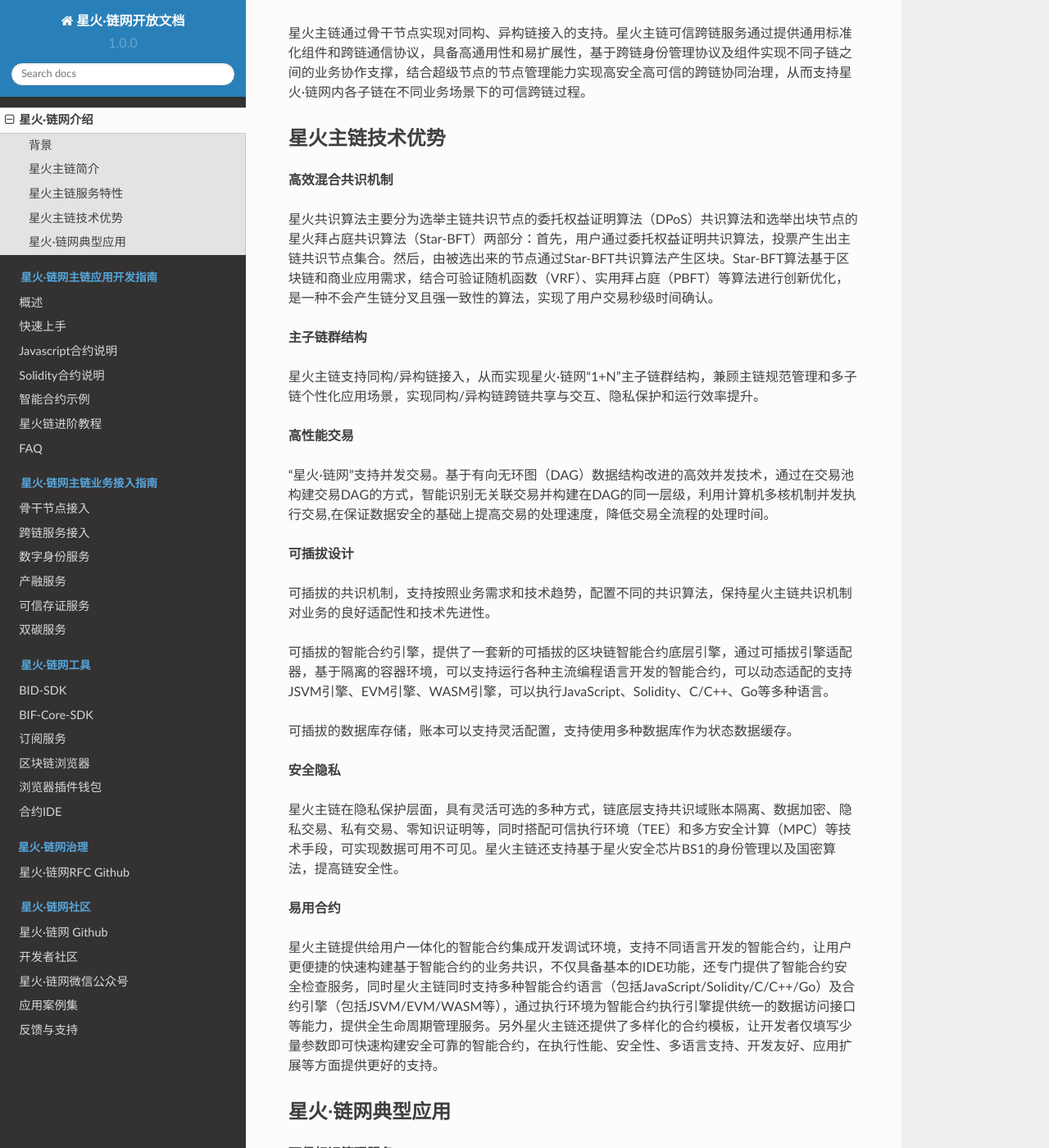
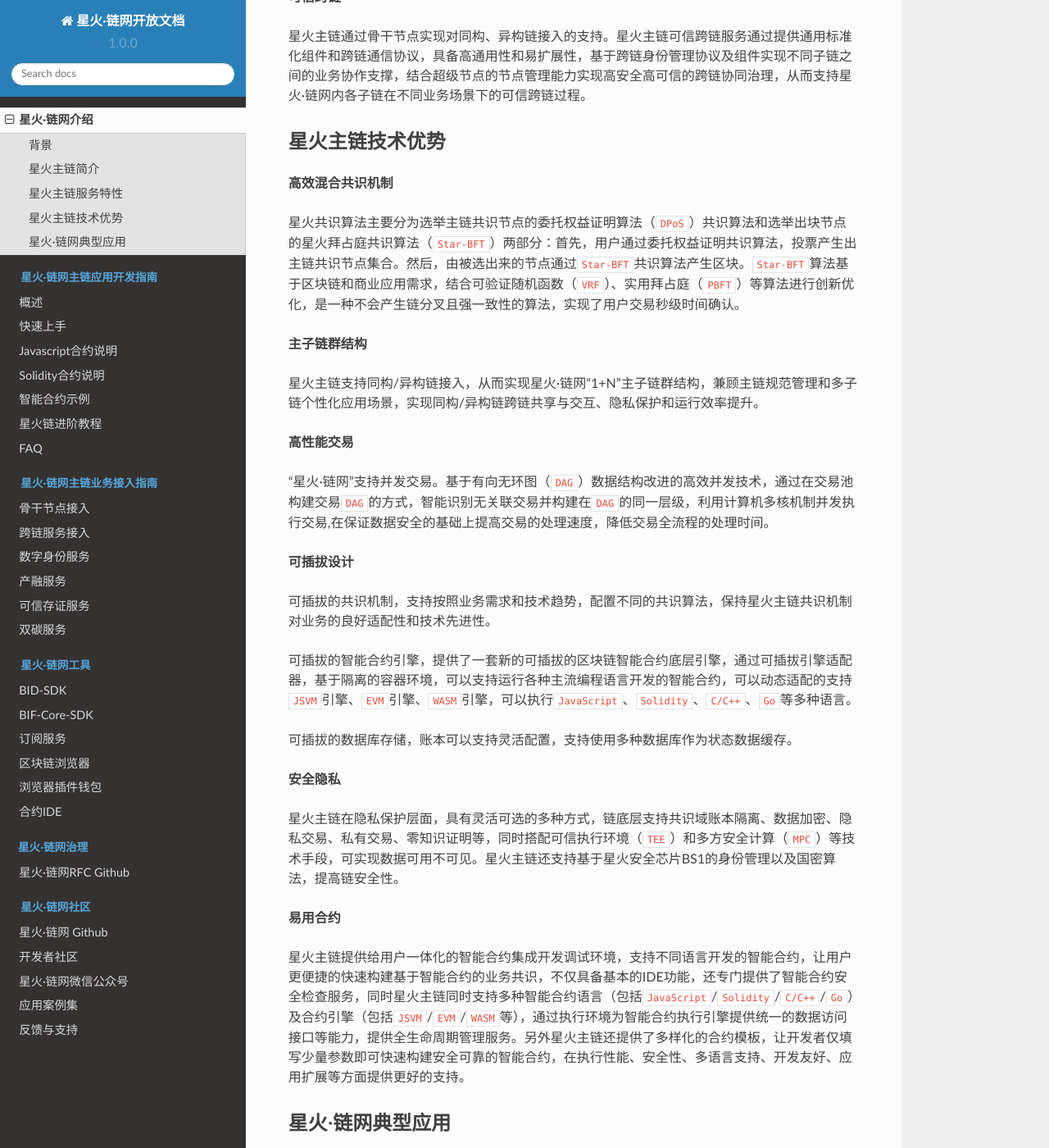
Before and after one commit to caict-4iot-dev/bif-doc, a Sphinx documentation site: the page built from docs/source/brief.md, in a window 1280 px wide and 1400 px high, scrolled down 3063 px. Shown: the whole window at 82% size. Built offline with Sphinx 7.4.7 and the Read the Docs theme 2.0.0, drawn with Linux system fonts in a browser that asks for light colours; some of the changed text lies outside the part shown.

Commit message:
mod file

```diff
--- a/docs/source/brief.md
+++ b/docs/source/brief.md
@@ -4,7 +4,7 @@
 
 “星火·链网”是在工信部的领导与专项支持下，由中国信通院牵头、联合北航、北邮、中国联通等多家大型企事业单位建设的国家区块链新型融合基础设施体系，是为持续推进产业数字化转型，推动数字资产价值化，利用区块链自主创新能力而谋划布局的数字经济“新型基础设施”。其以代表产业数字化转型的工业互联网为主要应用场景，以网络标识这一数字化关键资源为突破口，推动区块链的应用发展，实现新基建的引擎作用。
 
-“星火·链网”建设策略及治理模式开放，定位于面向全球服务的国家级区块链新型基础设施，2020年8月正式启动部署。2021年8月3日，中国信通院正式发布了“星火·链网”底层核心技术-BIF-Core，标志着“星火·链网”主链正式启动运行，并开始向全球进行服务。
+“星火·链网”建设策略及治理模式开放，定位于面向全球服务的国家级区块链新型基础设施，2020年8月正式启动部署。2021年8月3日，中国信通院正式发布了“星火·链网”底层核心技术BIF-Core，标志着“星火·链网”主链正式启动运行，并开始向全球进行服务。
 
 ## 星火主链简介
 
@@ -54,12 +54,12 @@
 
 **智能标识**
 
-星火主链底层地址应用星火标识（BID），BID是基于W3C DID标准开发的新型分布式标识，任意实体可自主生成星火标识，不需要中心化注册机构就可以实现全球唯一性，具有分布式、自主管理、隐私保护和安全易用等特点，同时根据算法的不同，BID支持39-57位变长编码方式，有效适应各种业务场景，兼容各类设备。
+星火主链底层地址应用星火标识（BID），BID是基于`W3C DID`标准开发的新型分布式标识，任意实体可自主生成星火标识，不需要中心化注册机构就可以实现全球唯一性，具有分布式、自主管理、隐私保护和安全易用等特点，同时根据算法的不同，BID支持`39-57`位变长编码方式，有效适应各种业务场景，兼容各类设备。
     ![image.png](./images/brief2.png)
 
 **内生安全**
 
-BID结合星火主链可以提供一套安全强大、简单易用、符合SSI规范的分布式身份服务，星火主链通过BID，基于SSI自主身份，能够分布式地产生和验证全局唯一的BID来标识各种实体（人、机构、物体等），为实体之间跨机构、跨地域的可信数字身份、数字凭证与数据交换提供基础设施，助力企业解决数字化过程中的数据孤岛难题，促进异构、异主、异地数据的共享使用，解决跨链安全可信连接和互操作，打造万物互联的智能世界。
+BID结合星火主链可以提供一套安全强大、简单易用、符合`SSI`规范的分布式身份服务，星火主链通过BID，基于`SSI`自主身份，能够分布式地产生和验证全局唯一的BID来标识各种实体（人、机构、物体等），为实体之间跨机构、跨地域的可信数字身份、数字凭证与数据交换提供基础设施，助力企业解决数字化过程中的数据孤岛难题，促进异构、异主、异地数据的共享使用，解决跨链安全可信连接和互操作，打造万物互联的智能世界。
 
 **可信跨链**
 
@@ -69,7 +69,7 @@ BID结合星火主链可以提供一套安全强大、简单易用、符合SSI
 
 **高效混合共识机制**
 
-星火共识算法主要分为选举主链共识节点的委托权益证明算法（DPoS）共识算法和选举出块节点的星火拜占庭共识算法（Star-BFT）两部分：首先，用户通过委托权益证明共识算法，投票产生出主链共识节点集合。然后，由被选出来的节点通过Star-BFT共识算法产生区块。Star-BFT算法基于区块链和商业应用需求，结合可验证随机函数（VRF）、实用拜占庭（PBFT）等算法进行创新优化，是一种不会产生链分叉且强一致性的算法，实现了用户交易秒级时间确认。
+星火共识算法主要分为选举主链共识节点的委托权益证明算法（`DPoS`）共识算法和选举出块节点的星火拜占庭共识算法（`Star-BFT`）两部分：首先，用户通过委托权益证明共识算法，投票产生出主链共识节点集合。然后，由被选出来的节点通过`Star-BFT`共识算法产生区块。`Star-BFT`算法基于区块链和商业应用需求，结合可验证随机函数（`VRF`）、实用拜占庭（`PBFT`）等算法进行创新优化，是一种不会产生链分叉且强一致性的算法，实现了用户交易秒级时间确认。
 
 **主子链群结构**
 
@@ -77,23 +77,23 @@ BID结合星火主链可以提供一套安全强大、简单易用、符合SSI
 
 **高性能交易**
 
-“星火·链网”支持并发交易。基于有向无环图（DAG）数据结构改进的高效并发技术，通过在交易池构建交易DAG的方式，智能识别无关联交易并构建在DAG的同一层级，利用计算机多核机制并发执行交易,在保证数据安全的基础上提高交易的处理速度，降低交易全流程的处理时间。
+“星火·链网”支持并发交易。基于有向无环图（`DAG`）数据结构改进的高效并发技术，通过在交易池构建交易`DAG`的方式，智能识别无关联交易并构建在`DAG`的同一层级，利用计算机多核机制并发执行交易,在保证数据安全的基础上提高交易的处理速度，降低交易全流程的处理时间。
 
 **可插拔设计**
 
 可插拔的共识机制，支持按照业务需求和技术趋势，配置不同的共识算法，保持星火主链共识机制对业务的良好适配性和技术先进性。
 
-可插拔的智能合约引擎，提供了一套新的可插拔的区块链智能合约底层引擎，通过可插拔引擎适配器，基于隔离的容器环境，可以支持运行各种主流编程语言开发的智能合约，可以动态适配的支持JSVM引擎、EVM引擎、WASM引擎，可以执行JavaScript、Solidity、C/C++、Go等多种语言。
+可插拔的智能合约引擎，提供了一套新的可插拔的区块链智能合约底层引擎，通过可插拔引擎适配器，基于隔离的容器环境，可以支持运行各种主流编程语言开发的智能合约，可以动态适配的支持`JSVM`引擎、`EVM`引擎、`WASM`引擎，可以执行`JavaScript`、`Solidity`、`C/C++`、`Go`等多种语言。
 
 可插拔的数据库存储，账本可以支持灵活配置，支持使用多种数据库作为状态数据缓存。
 
 **安全隐私**
 
-星火主链在隐私保护层面，具有灵活可选的多种方式，链底层支持共识域账本隔离、数据加密、隐私交易、私有交易、零知识证明等，同时搭配可信执行环境（TEE）和多方安全计算（MPC）等技术手段，可实现数据可用不可见。星火主链还支持基于星火安全芯片BS1的身份管理以及国密算法，提高链安全性。
+星火主链在隐私保护层面，具有灵活可选的多种方式，链底层支持共识域账本隔离、数据加密、隐私交易、私有交易、零知识证明等，同时搭配可信执行环境（`TEE`）和多方安全计算（`MPC`）等技术手段，可实现数据可用不可见。星火主链还支持基于星火安全芯片BS1的身份管理以及国密算法，提高链安全性。
 
 **易用合约**
 
-星火主链提供给用户一体化的智能合约集成开发调试环境，支持不同语言开发的智能合约，让用户更便捷的快速构建基于智能合约的业务共识，不仅具备基本的IDE功能，还专门提供了智能合约安全检查服务，同时星火主链同时支持多种智能合约语言（包括JavaScript/Solidity/C/C++/Go）及合约引擎（包括JSVM/EVM/WASM等），通过执行环境为智能合约执行引擎提供统一的数据访问接口等能力，提供全生命周期管理服务。另外星火主链还提供了多样化的合约模板，让开发者仅填写少量参数即可快速构建安全可靠的智能合约，在执行性能、安全性、多语言支持、开发友好、应用扩展等方面提供更好的支持。
+星火主链提供给用户一体化的智能合约集成开发调试环境，支持不同语言开发的智能合约，让用户更便捷的快速构建基于智能合约的业务共识，不仅具备基本的IDE功能，还专门提供了智能合约安全检查服务，同时星火主链同时支持多种智能合约语言（包括`JavaScript`/`Solidity`/`C/C++`/`Go`）及合约引擎（包括`JSVM`/`EVM`/`WASM`等），通过执行环境为智能合约执行引擎提供统一的数据访问接口等能力，提供全生命周期管理服务。另外星火主链还提供了多样化的合约模板，让开发者仅填写少量参数即可快速构建安全可靠的智能合约，在执行性能、安全性、多语言支持、开发友好、应用扩展等方面提供更好的支持。
 
 ## 星火·链网典型应用
 
```
